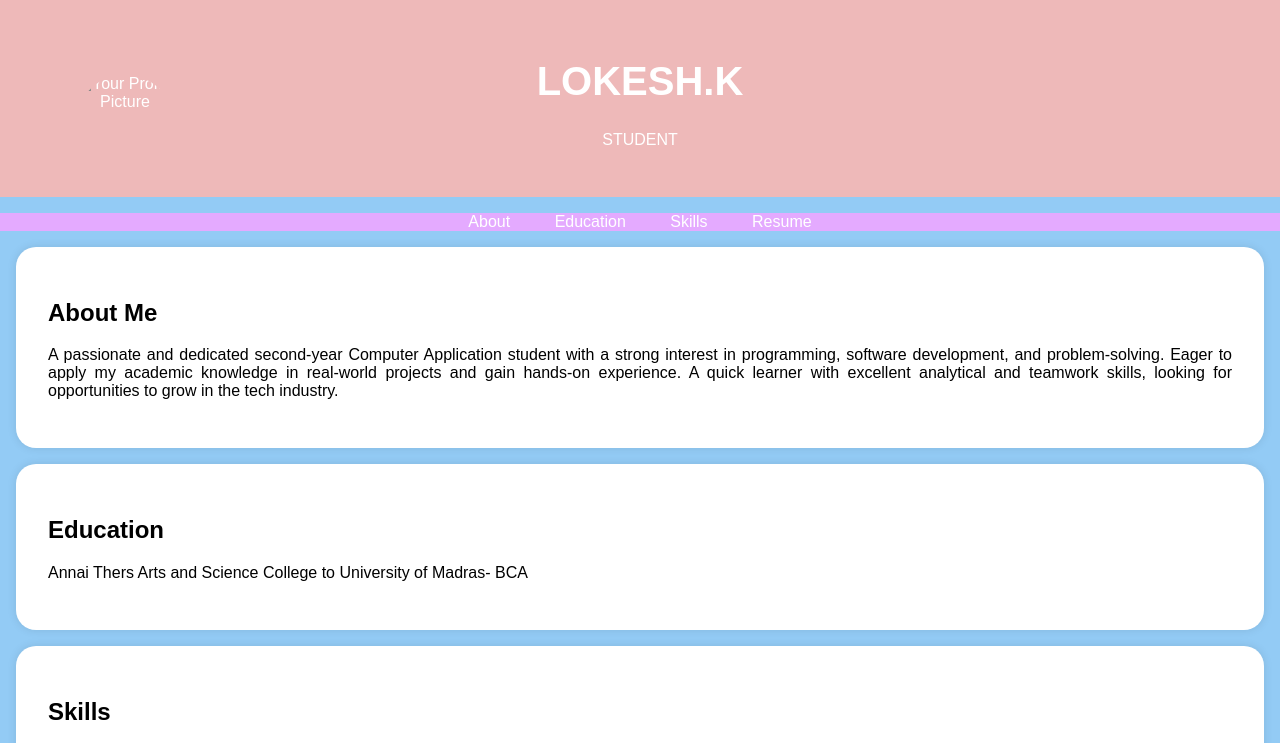
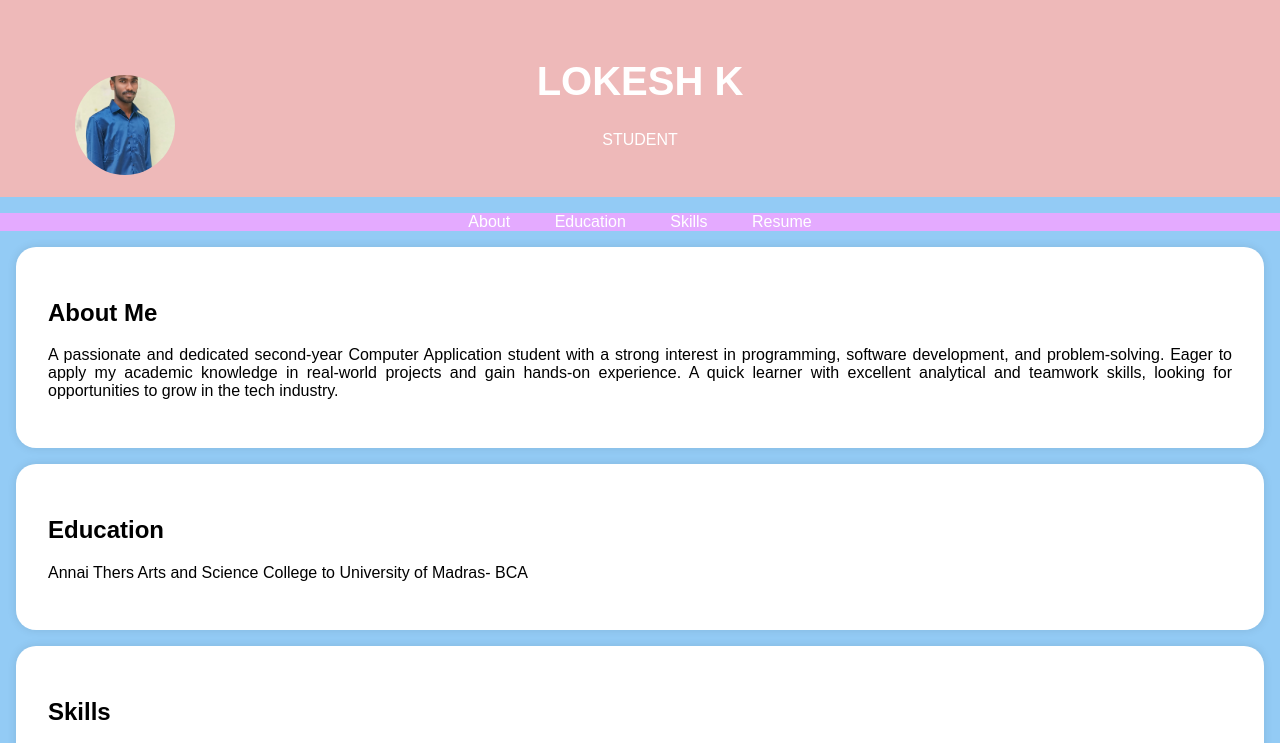
Before and after one commit to Lokesh28042006/Portlio, a plain HTML site: page index.html in a window 1280 px wide. Shown: the top 743 px of the page. Drawn offline with Linux system fonts and the light colour scheme.

Commit message:
Update index.html

```diff
--- a/index.html
+++ b/index.html
@@ -95,8 +95,8 @@
     <header>
         <div class="header-content">
             <!-- Add your profile picture here -->
-            <img src="pic.jpg" alt="Your Profile Picture" class="profile-picture">
-            <h1>LOKESH.K</h1>
+            <img src="IMG_20240905_192648 (1).jpg" alt="Your Profile Picture" class="profile-picture">
+            <h1>LOKESH K</h1>
             <p> STUDENT</p>
         </div>
     </header>
```
